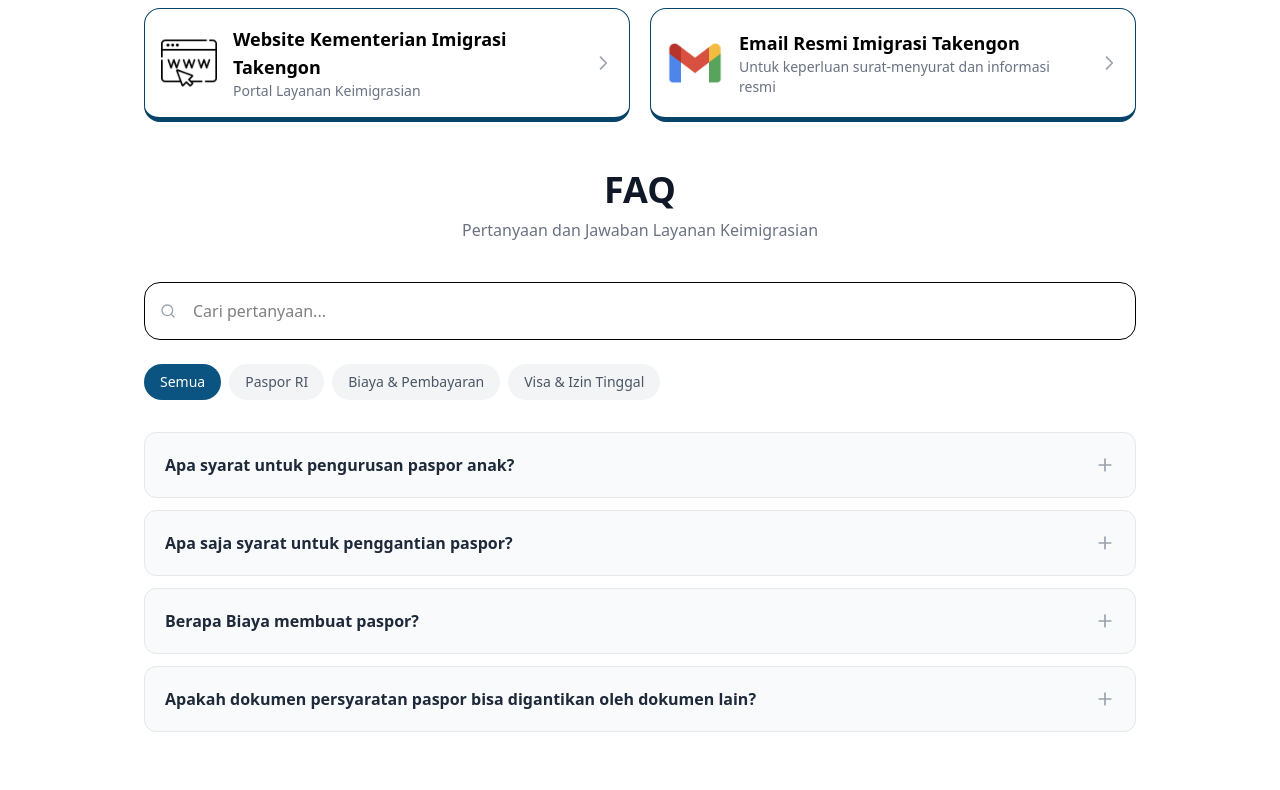
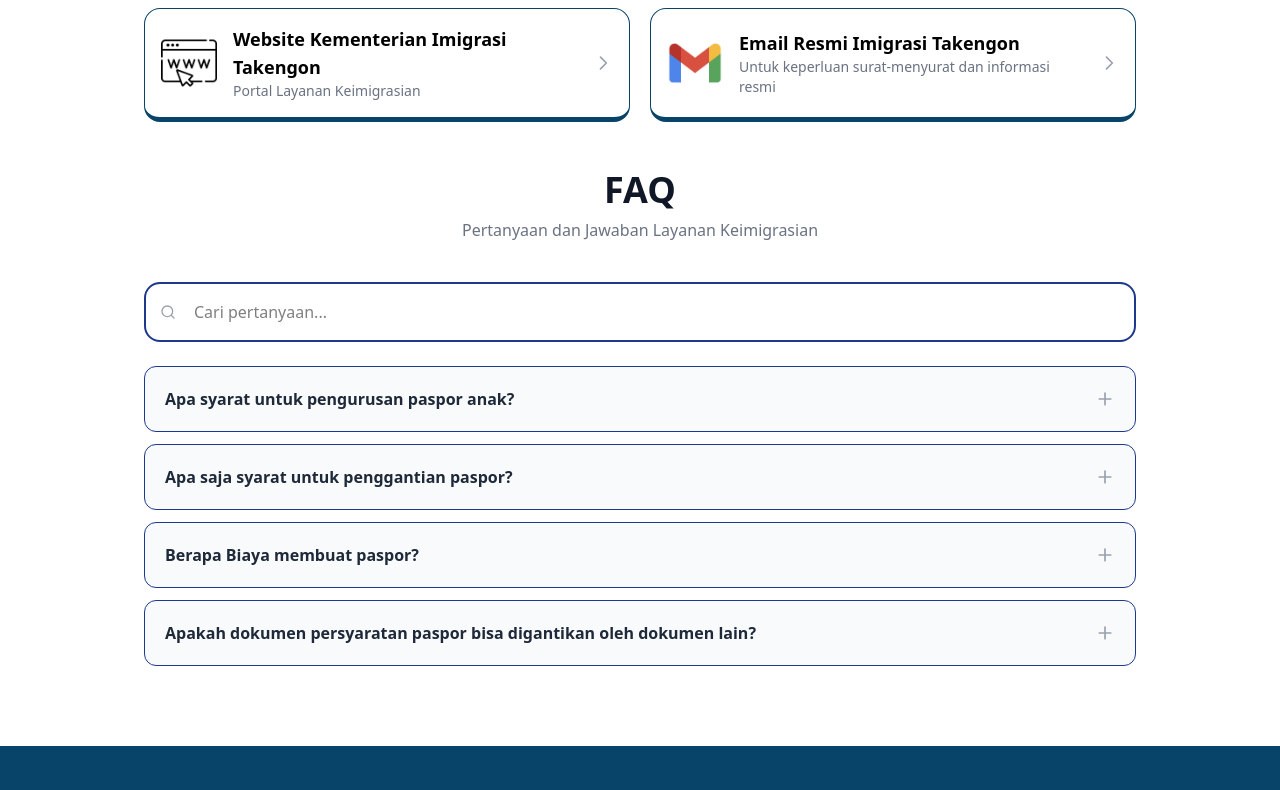
Before and after one commit to arzaqqq/website-link-kanim, a React (Vite) app: page / in a window 1280 px wide. Shown: the part 1240-2030 px from the top of the page. Built offline with nearby package versions, Linux system fonts and the light colour scheme; grey boxes are pictures that could not be loaded.

Commit message:
UPDATE : Perbaikan pada tampilan faq

```diff
--- a/src/components/Faq.jsx
+++ b/src/components/Faq.jsx
@@ -40,7 +40,7 @@ const FAQItem = ({ faq, isOpen, onToggle }) => {
       className={`mb-3 rounded-xl border transition ${
         isOpen
           ? 'bg-[#0b5481] border-[#0b5481]'
-          : 'bg-gray-50 border-gray-200'
+          : 'bg-gray-50 border-blue-900'
       }`}
     >
       {/* Question */}
@@ -103,7 +103,9 @@ const FAQ = () => {
   }, [searchTerm, activeCategory]);
 
   return (
-    <div className="max-w-5xl mx-auto px-4 py-12">
+   <>
+
+   <div className="max-w-5xl mx-auto px-4 pt-12">
       {/* Header */}
       <div className="text-center mb-10">
         <h2 className="text-4xl font-extrabold text-gray-900 mb-2">FAQ</h2>
@@ -118,7 +120,7 @@ const FAQ = () => {
         <input
           type="text"
           placeholder="Cari pertanyaan..."
-          className="w-full pl-12 pr-4 py-4 border rounded-2xl focus:ring-2 focus:ring-blue-500 outline-none"
+          className="w-full pl-12 pr-4 py-4 border-2 border-blue-900 rounded-2xl focus:ring-2 focus:ring-blue-500 outline-none"
           onChange={(e) => {
             setSearchTerm(e.target.value);
             setOpenId(null);
@@ -127,7 +129,7 @@ const FAQ = () => {
       </div>
 
       {/* Filter */}
-      <div className="flex flex-wrap gap-2 mb-8">
+      {/* <div className="flex flex-wrap gap-2 mb-8">
         {categories.map(cat => (
           <button
             key={cat}
@@ -144,7 +146,7 @@ const FAQ = () => {
             {cat}
           </button>
         ))}
-      </div>
+      </div> */}
 
       {/* FAQ */}
       {filteredFaq.length > 0 ? (
@@ -164,6 +166,9 @@ const FAQ = () => {
         </div>
       )}
     </div>
+   </>
+
+
   );
 };
 
```
